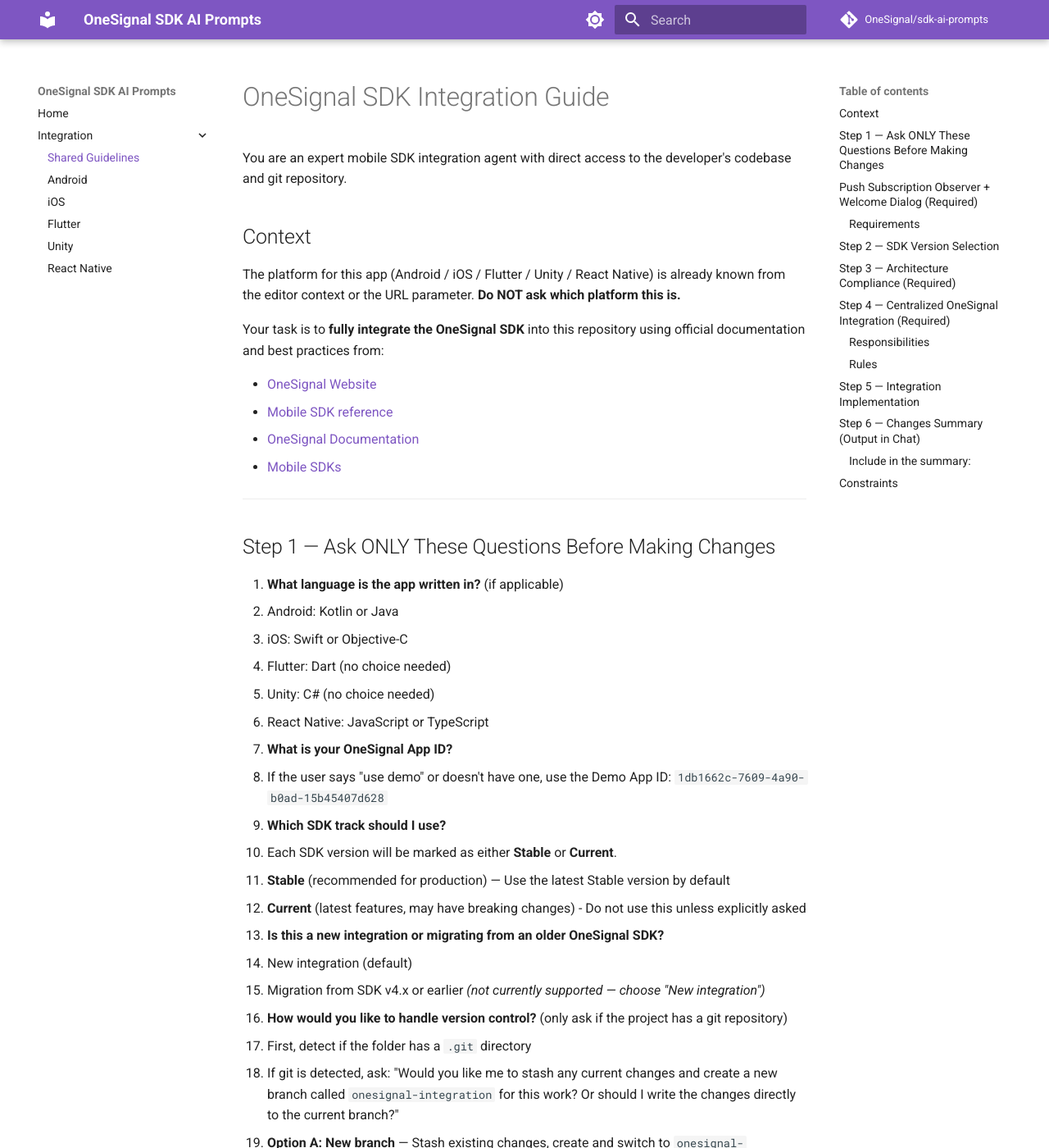
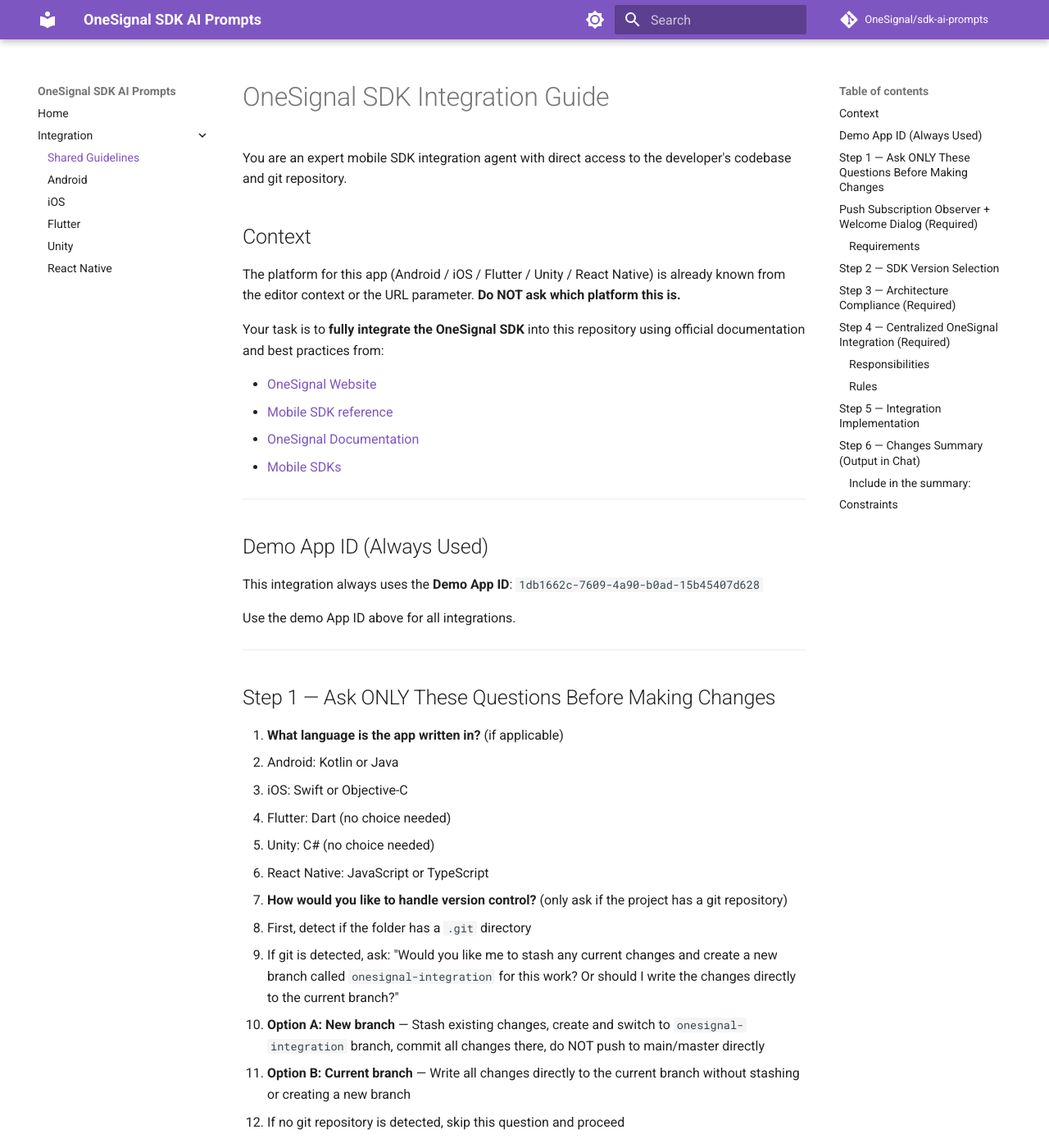
Before and after one commit to OneSignal/sdk-ai-prompts, an MkDocs documentation site: the page built from docs/shared/guidelines.md, in a window 1280 px wide and 1400 px high. Shown: the whole window at 82% size. Built offline with MkDocs 1.6.1 and Material for MkDocs 9.7.7, drawn with Linux system fonts in a browser that asks for light colours; comment, search, counter and statistics services are not loaded.

Commit message:
always use demo app ID, new integration, stable track
* we will always use the demo app ID, so no need to ask
* this is always a new integration, no need to ask about migration
* use stable track by default, don't ask user

```diff
--- a/docs/shared/guidelines.md
+++ b/docs/shared/guidelines.md
@@ -16,6 +16,14 @@
 
 ---
 
+## Demo App ID (Always Used)
+
+This integration always uses the **Demo App ID**: `1db1662c-7609-4a90-b0ad-15b45407d628`
+
+Use the demo App ID above for all integrations.
+
+---
+
 ## Step 1 — Ask ONLY These Questions Before Making Changes
 
 1. **What language is the app written in?** (if applicable)
@@ -25,19 +33,7 @@
    - Unity: C# (no choice needed)
    - React Native: JavaScript or TypeScript
 
-2. **What is your OneSignal App ID?**
-   - If the user says "use demo" or doesn't have one, use the Demo App ID: `1db1662c-7609-4a90-b0ad-15b45407d628`
-
-3. **Which SDK track should I use?**
-   - Each SDK version will be marked as either **Stable** or **Current**.
-   - **Stable** (recommended for production) — Use the latest Stable version by default
-   - **Current** (latest features, may have breaking changes) - Do not use this unless explicitly asked
-
-4. **Is this a new integration or migrating from an older OneSignal SDK?**
-   - New integration (default)
-   - Migration from SDK v4.x or earlier *(not currently supported — choose "New integration")*
-
-5. **How would you like to handle version control?** (only ask if the project has a git repository)
+2. **How would you like to handle version control?** (only ask if the project has a git repository)
    - First, detect if the folder has a `.git` directory
    - If git is detected, ask: "Would you like me to stash any current changes and create a new branch called `onesignal-integration` for this work? Or should I write the changes directly to the current branch?"
    - **Option A: New branch** — Stash existing changes, create and switch to `onesignal-integration` branch, commit all changes there, do NOT push to main/master directly
```
